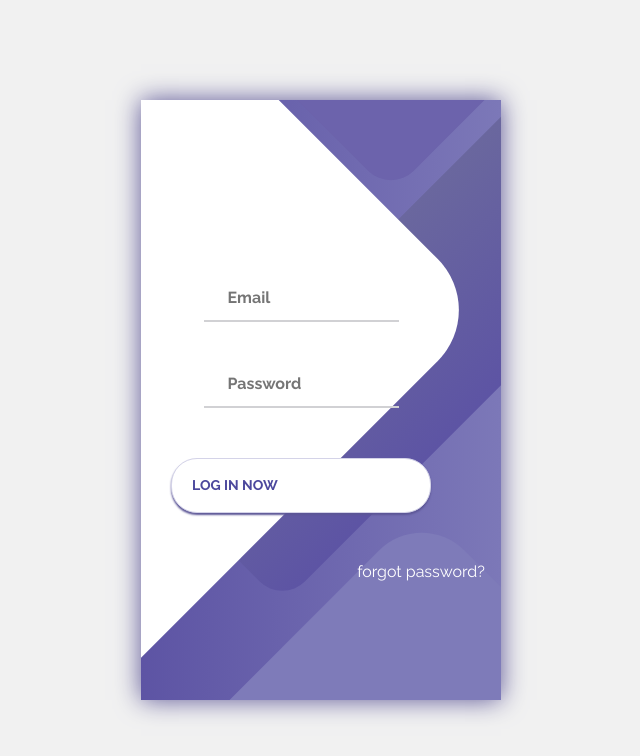
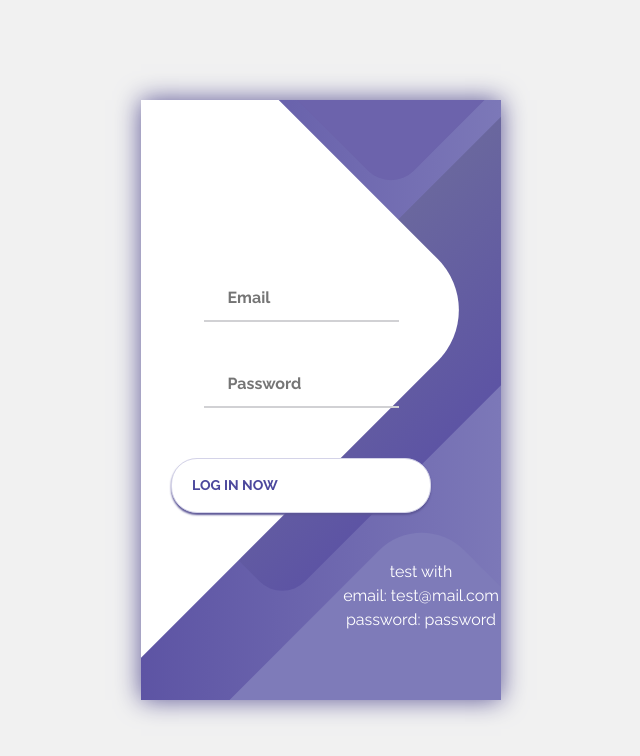
Before and after one commit to SR-Rubel/Blog_Frontend, a React (Create React App) app: page /login in a window 1280 px wide. Shown: the top 756 px of the page, without its empty margins (319-959 px from the left). Built offline with nearby package versions, Linux system fonts and the light colour scheme.

Commit message:
some changes in login component

```diff
--- a/src/component/Login.jsx
+++ b/src/component/Login.jsx
@@ -1,17 +1,19 @@
 import React,{useState} from 'react'
 import './Login.css';
 import axios from 'axios';
+import {useNavigate} from 'react-router-dom'
 
 function Login(props) {
 
     const [login,setLogin]=useState({})
-
+    const navigate=useNavigate()
+    // console.log(na)
     const submitHandler=e=>{
         e.preventDefault()
         axios.post('/login',login)
         .then(response=>{
             localStorage.setItem('token',response.data.token);
-            // props.history.push('/profile');
+            navigate("/", { replace: true });
             console.log(response)
         })
         .catch(error=>{
@@ -44,7 +46,9 @@ function Login(props) {
                         </button>
                     </form>
                     <div className="form_text">
-                        forgot password?
+                        test with<br/>
+                        email: test@mail.com
+                        password: password
                     </div>
                 </div>
                 <div className="screen__background">
--- a/src/container/Blog.jsx
+++ b/src/container/Blog.jsx
@@ -34,7 +34,7 @@ function Blog() {
         <h2>NameSpace It</h2>
         <Link to='/create'>Create new post</Link>
 
-       <h6>{localStorage.getItem('token')? 'log out':'login'}</h6>
+       <h6><Link to='login'> {localStorage.getItem('token')? 'log out':'login'}</Link></h6>
       </div>
 
       <div className="row">
```
